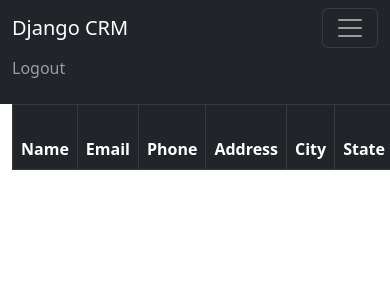
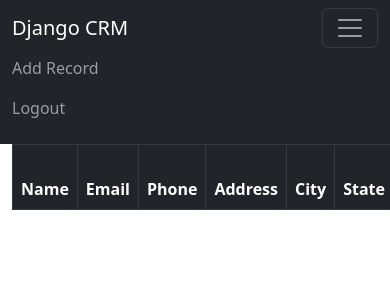
Before and after one commit to tolgakb/DjangoCRMSample, a Django app: page / in a window 390 px wide, after a click that opens the changed part; the page is wider, and only the part inside the window is pictured. Shown: the top 300 px of that part. Run offline with Django 4.2, Linux system fonts and the light colour scheme; the visitor is signed in with stand-in values (Sample User, id 1); data that the repository does not hold is empty.

Commit message:
Records can be deleted, updated and new records can be added.

```diff
--- a/website/templates/home.html
+++ b/website/templates/home.html
@@ -22,7 +22,7 @@
                     {% if records %}
                         {% for record in records  %}
                         <tr>
-                            <td>{{record.first_name}} {{record.last_name}}</td>
+                            <td><a href="{% url 'record' record.id %}">{{record.first_name}} {{record.last_name}}</a></td>
                             <td>{{record.email}}</td>
                             <td>{{record.phone}}</td>
                             <td>{{record.address}}</td>
--- a/website/templates/navbar.html
+++ b/website/templates/navbar.html
@@ -8,7 +8,10 @@
         <ul class="navbar-nav me-auto mb-2 mb-lg-0">
             {% if user.is_authenticated %}
                 <li class="nav-item">
-                    <a class="nav-link" href="{% url 'logout' %}">Logout</a>
+                    <a class="nav-link" href="{% url 'add_record' %}">Add Record</a>
+                </li>
+                <li class="nav-item">
+                  <a class="nav-link" href="{% url 'logout' %}">Logout</a>
                 </li>
             {% else %}
                 <li class="nav-item">
--- a/website/templates/record.html
+++ b/website/templates/record.html
@@ -29,7 +29,9 @@
 
 <br><br>
 <a href="{% url 'home' %}" class="btn btn-secondary">Back</a>
-<a href="{% url 'home' %}" class="btn btn-danger">Delete</a>
+<a href="{% url 'delete_record' customer_record.id %}" class="btn btn-danger">Delete</a>
+<a href="{% url 'update_record' customer_record.id %}" class="btn btn-secondary">Update Record</a>
+
 
 
 {% endblock %}
--- a/website/urls.py
+++ b/website/urls.py
@@ -7,5 +7,9 @@ urlpatterns = [
     path('logout/', views.logout_user, name = "logout"),
     path('register/', views.register_user, name = "register"),
     path('record/<int:pk>', views.customer_record, name = "record"),
+    path('delete_record/<int:pk>', views.delete_record, name = "delete_record"),
+    path('add_record/', views.add_record, name = "add_record"),
+    path('update_record/<int:pk>', views.update_record, name = "update_record"),
+
 
 ]
--- a/website/views.py
+++ b/website/views.py
@@ -1,7 +1,7 @@
 from django.shortcuts import redirect, render
 from django.contrib.auth import authenticate, login, logout
 from django.contrib import messages
-from .forms import SignUpForm
+from .forms import SignUpForm, AddRecordForm
 from .models import Record
 
 # Create your views here.
@@ -60,3 +60,41 @@ def customer_record(request, pk):
     else:
         messages.success(request, 'You must be logged in to view that page')
         return redirect('home')
+
+def delete_record(request, pk):
+    if request.user.is_authenticated:
+        delete_it = Record.objects.get(id=pk)
+        delete_it.delete()
+        messages.success(request, 'Record deleted successfully.')
+        return redirect('home')
+
+    else:
+        messages.success(request, 'You must be logged in to do that')
+        return redirect('home')
+
+def add_record(request):
+        form = AddRecordForm(request.POST or None)
+        if request.user.is_authenticated:
+            if request.method == "POST":
+                if form.is_valid():
+                    add_record = form.save()
+                    messages.success(request, "Record Added...")
+                    return redirect('home')
+            return render(request, 'add_record.html', {'form': form})
+        else:
+            messages.success(request, "You must be logged in.")
+            return redirect('home')
+
+def update_record(request, pk):
+
+    if request.user.is_authenticated:
+        current_record = Record.objects.get(id = pk)
+        form = AddRecordForm(request.POST or None, instance = current_record)
+        if form.is_valid():
+            form.save()
+            messages.success(request, "Record has been updated.")
+            return redirect('home')
+        return render(request, 'update_record.html', {'form': form})
+    else:
+        messages.success(request, "You must be logged in.")
+        return redirect('home')
```
Also changed, not shown: website/forms.py (+17 -1 lines), website/templates/add_record.html (added, +20 -0 lines), website/templates/update_record.html (added, +18 -0 lines).
